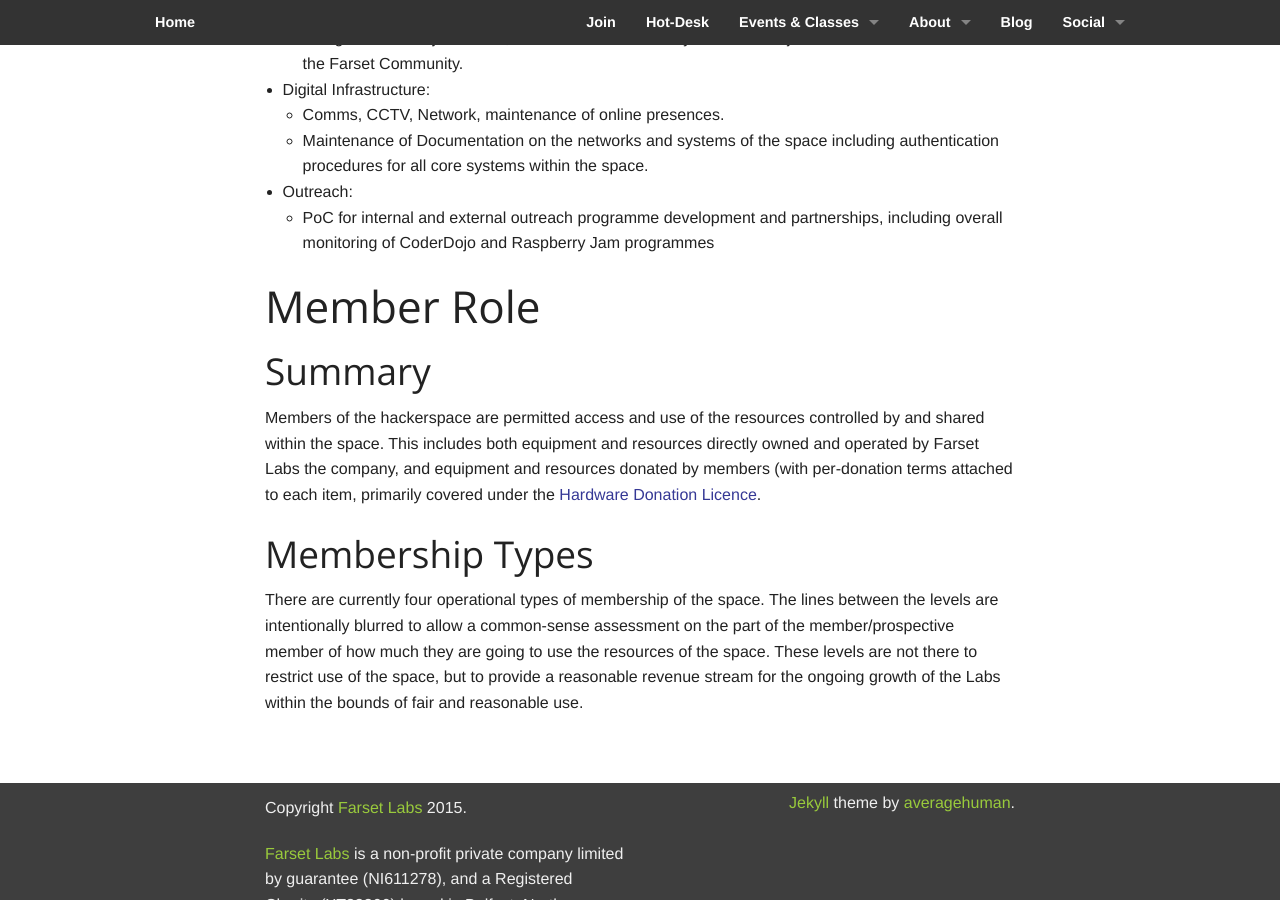
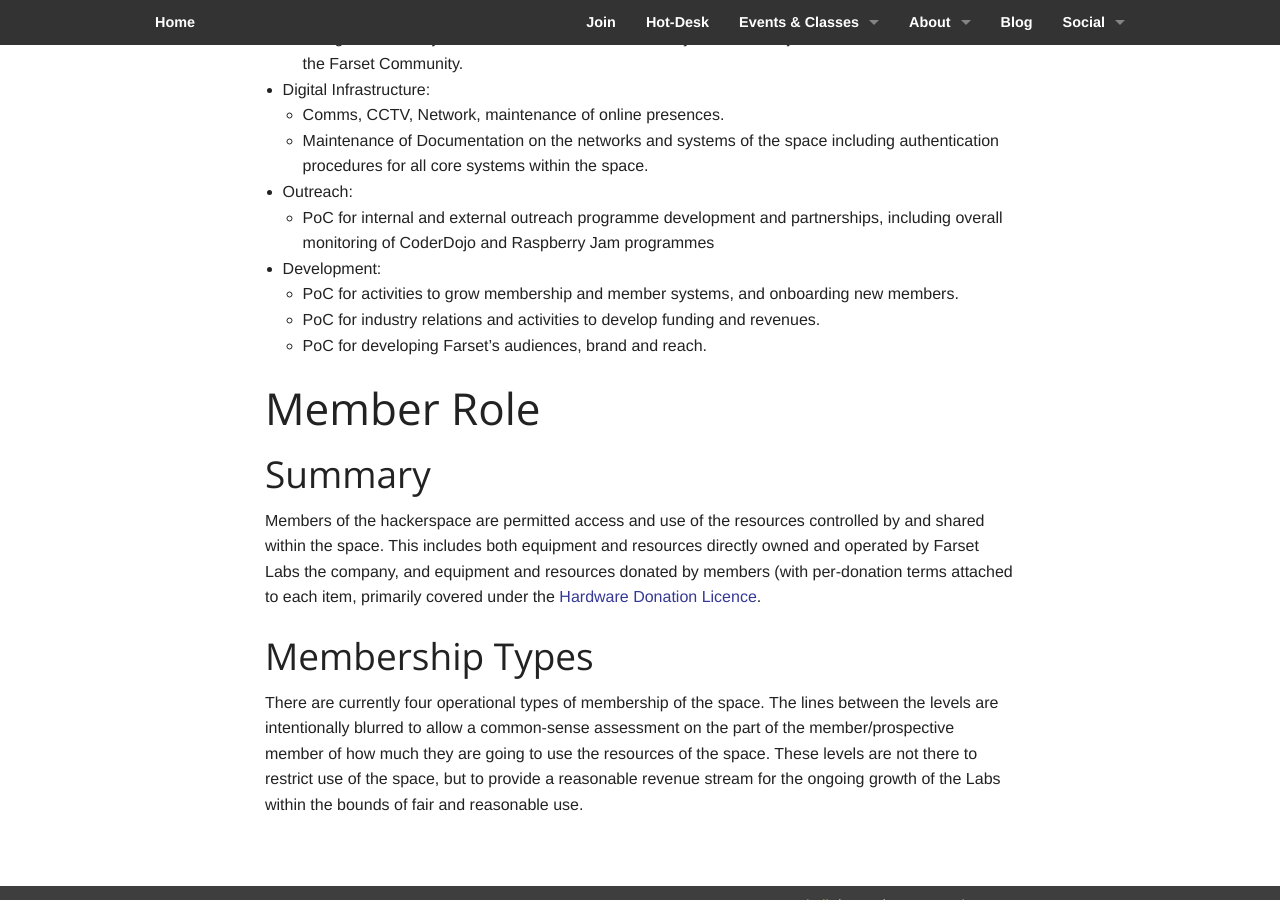
Before and after one commit to FarsetLabs/farsetlabs.github.io, a Jekyll site: the page built from about/ops_manual.md, in a window 1280 px wide and 900 px high, scrolled down 3446 px. Built offline with Jekyll 4.4.1, drawn with Linux system fonts in a browser that asks for light colours.

Commit message:
Development NEM Initial update

```diff
--- a/about/ops_manual.md
+++ b/about/ops_manual.md
@@ -92,13 +92,15 @@ Complaints about the actions of a NEM can and should be raised as per the genera
   * Attempting to prevent conflict between member project resource requirements.
   * Coordinates Project Room changes
   * Along with the Projects NEM, rives the function and layout of the Project Room to suit the needs of the Farset Community.
-
-
 * Digital Infrastructure:
   * Comms, CCTV, Network, maintenance of online presences.
   * Maintenance of Documentation on the networks and systems of the space including authentication procedures for all core systems within the space.
 * Outreach:
   * PoC for internal and external outreach programme development and partnerships, including overall monitoring of CoderDojo and Raspberry Jam programmes
+* Development:
+  * PoC for activities to grow membership and member systems, and onboarding new members.
+  * PoC for industry relations and activities to develop funding and revenues.
+  * PoC for developing Farset's audiences, brand and reach.
 
 # Member Role
 
```
